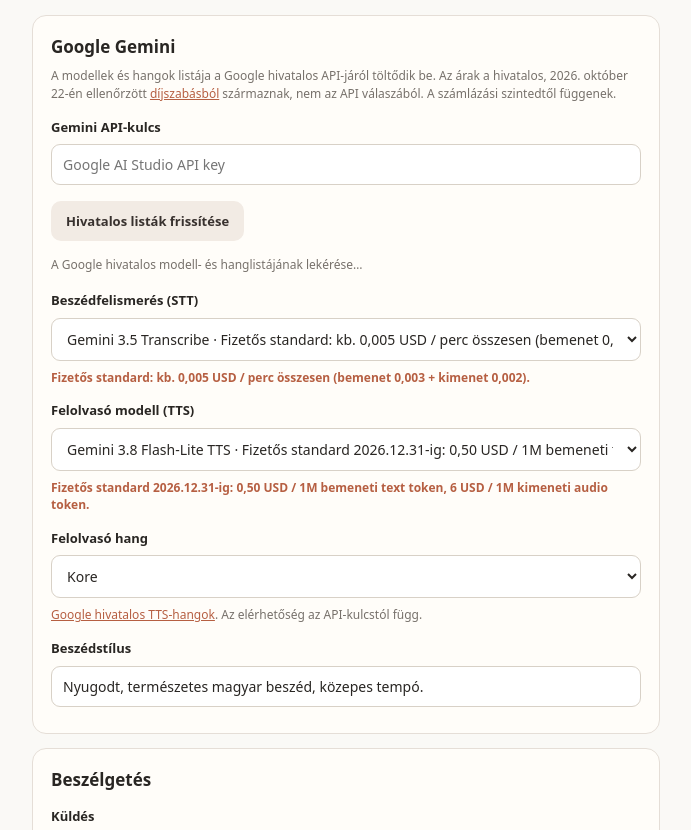
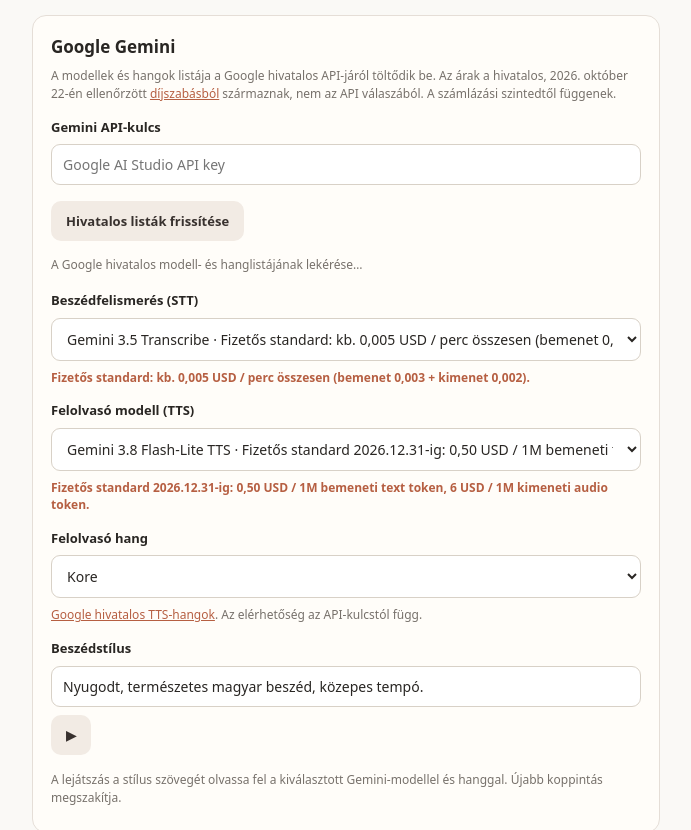
Before and after one commit to sanchomuzax/Claude-voice-bridge-Chrome-extension, a browser extension: page options.html in a window 1280 px wide. Shown: the part 103-933 px from the top of the page, without its empty margins (294-985 px from the left). Drawn offline with Linux system fonts and the light colour scheme.

Commit message:
feat(ui): inline accessible play/stop control for TTS style preview

```diff
--- a/options.html
+++ b/options.html
@@ -11,7 +11,13 @@
 <p id="ttsPrice" class="price"></p>
 <label>Felolvasó hang<select id="voice" required></select></label>
 <p class="hint"><a href="https://ai.google.dev/gemini-api/docs/speech-generation" target="_blank">Google hivatalos TTS-hangok</a>. Az elérhetőség az API-kulcstól függ.</p>
-<label>Beszédstílus<input id="style"></label>
+<label>Beszédstílus
+<div class="style-preview">
+<input id="style" maxlength="200" aria-describedby="previewHint">
+<button type="button" id="previewTts" class="preview-btn secondary" aria-label="Próba-felolvasás" aria-pressed="false" title="Stílus felolvasása">▶</button>
+</div></label>
+<p class="hint" id="previewHint">A lejátszás a stílus szövegét olvassa fel a kiválasztott Gemini-modellel és hanggal. Újabb koppintás megszakítja.</p>
+<p class="hint" id="previewStatus" role="status" aria-live="polite"></p>
 </section>
 <section><h2>Beszélgetés</h2>
 <label>Küldés<select id="sendMode"><option value="auto">Automatikus</option><option value="confirm">Megerősítés szükséges</option></select></label>
```
